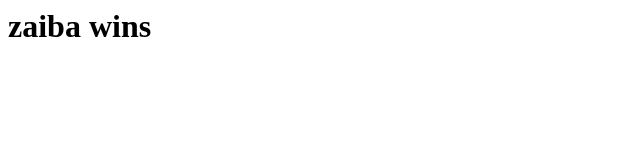
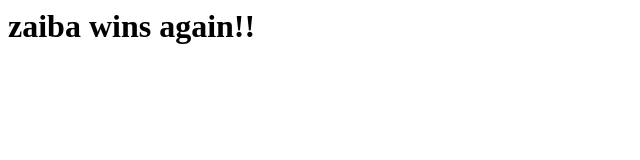
Before and after one commit to taizaiba/taizaiba.github.io, a plain HTML site: page index.html in a window 1280 px wide. Shown: the whole page, without its empty margins (0-640 px from the left). Drawn offline with Linux system fonts and the light colour scheme.

Commit message:
frist commit

```diff
--- a/index.html
+++ b/index.html
@@ -1,5 +1,5 @@
 <html>
   <body>
-    <h1>zaiba wins</h1>
+    <h1>zaiba wins again!!</h1>
   </body>
 </html>
```
